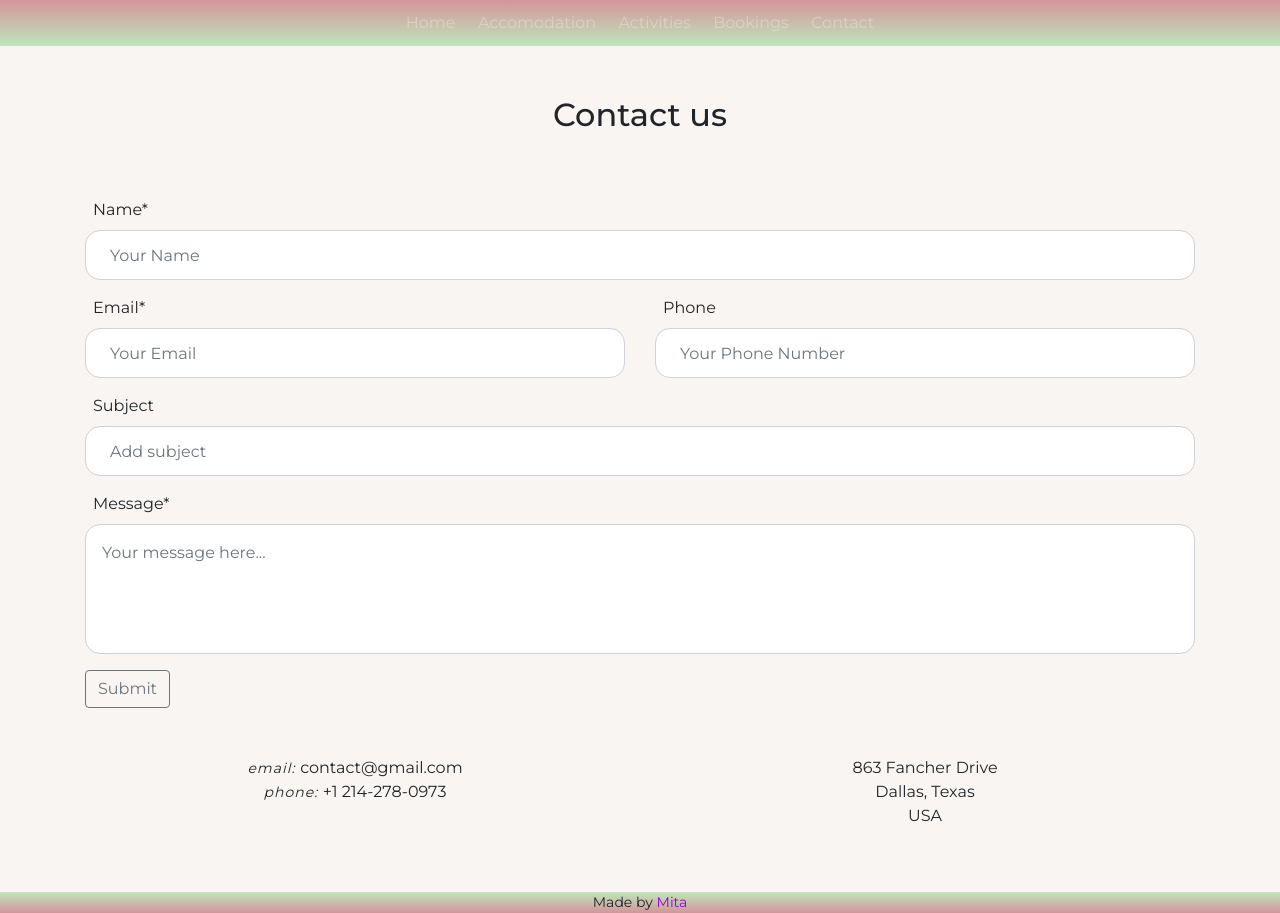
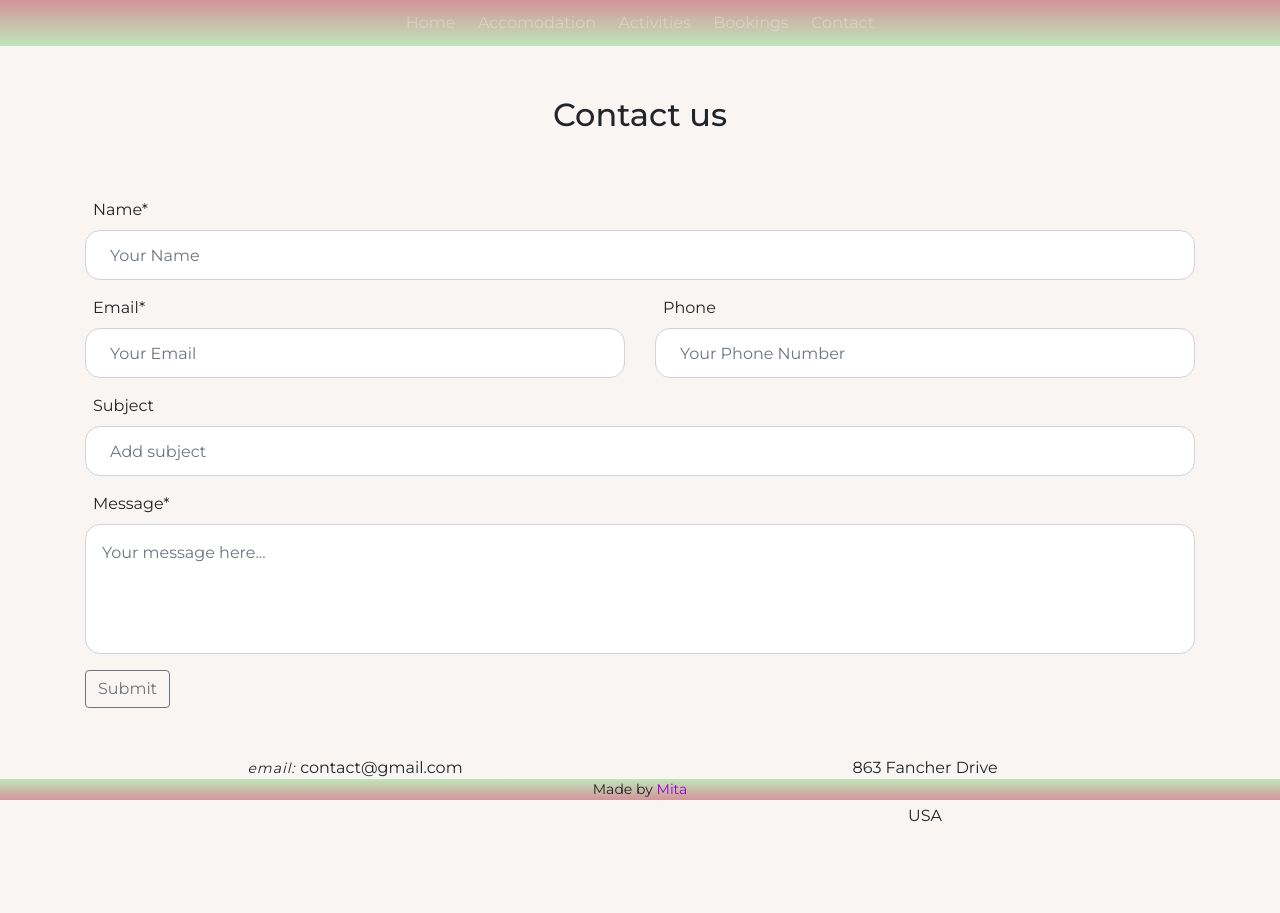
Before and after one commit to milosrancic/reactjs-website, a React (Create React App) app: page /reactjs-website/contact in a window 1280 px wide. Built offline with nearby package versions, Linux system fonts and the light colour scheme.

Commit message:
made footer stick to bottom

```diff
--- a/src/components/footer/Footer.scss
+++ b/src/components/footer/Footer.scss
@@ -1,6 +1,8 @@
-// FIX FOOTER ON EVERY PAGE, MAKE IT STICK ON BOTTOM
-
 .Footer {
+  position: fixed;
+  left: 0;
+  bottom: 0;
+  width: 100%;
   text-align: center;
   font-size: 14px;
   background: #D3959B;
```
